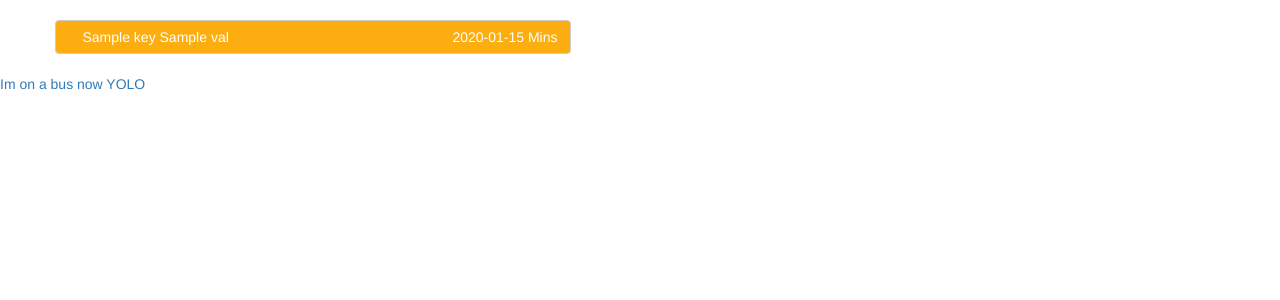
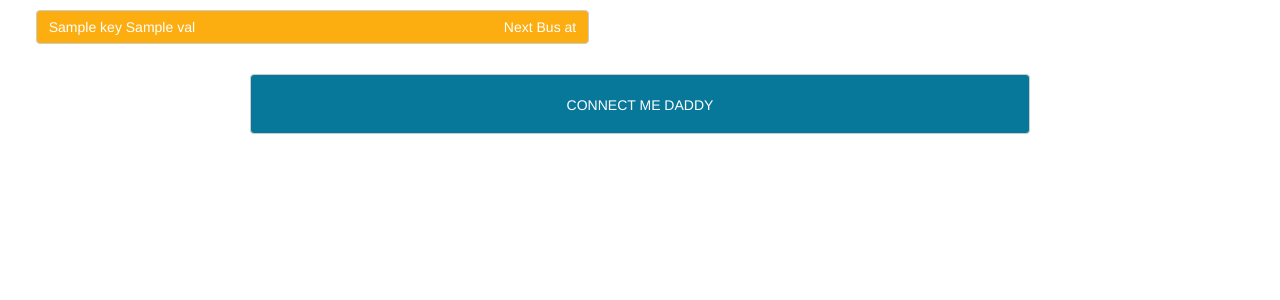
Before and after one commit to nanoengineer/HTN2016-WebBluetoothTransitBeacon, a Flask app: template WebBluetooth/templates/stop.html in a window 1280 px wide. Shown: the top 300 px of the page. Run offline with Flask 2, Linux system fonts and the light colour scheme; the template is opened without the code that fills it: most values are stand-ins (such as "Sample title", 1, 10 or a date in 2020); some libraries are stand-ins or nearby versions.

Commit message:
Things work now! kinda...

```diff
--- a/WebBluetooth/app.yaml
+++ b/WebBluetooth/app.yaml
@@ -5,3 +5,7 @@
 handlers:
 - url: .*
   script: main.app
+
+libraries:
+- name: ssl
+  version: latest
--- a/WebBluetooth/blueprints/onboard_pages.py
+++ b/WebBluetooth/blueprints/onboard_pages.py
@@ -3,6 +3,6 @@
 onboard_pages = Blueprint('onboard_pages', __name__, template_folder='templates')
 
 
-@onboard_pages.route("/")
-def test():
+@onboard_pages.route("/<route_id>")
+def test(route_id):
     return render_template('onboard.html')
--- a/WebBluetooth/requirements.txt
+++ b/WebBluetooth/requirements.txt
@@ -1,2 +1,3 @@
 Flask==0.11.1
 pyrebase
+requests==2.3.0
--- a/WebBluetooth/templates/stop.html
+++ b/WebBluetooth/templates/stop.html
@@ -1,6 +1,7 @@
 <!DOCTYPE html>
 <html>
 <head>
+<meta name="viewport" content="width=device-width, initial-scale=1.0">
 <title>I'm at a bus stop</title>
 <script src="/static/jquery-2.2.4.js"></script>
 <script src="/static/bootstrap-3.3.7.js"></script>
@@ -9,28 +10,59 @@
     function expandSelected(el) {
         $(el).find('.expanded').toggle('hidden')
     }
+
+    function beaconConnect(){
+        navigator.bluetooth.requestDevice({
+          filters: [{
+            services: ['87de0001-51b5-43c3-9ccb-993004dd54aa']
+          }]
+        })
+        .then(function(device){
+            return device.gatt.connect();
+        })
+        .then(function(server){
+          // Getting Battery Service...
+          return server.getPrimaryService('87de0001-51b5-43c3-9ccb-993004dd54aa');
+        })
+        .then(function(service) {
+          // Getting Battery Level Characteristic...
+          return service.getCharacteristic('87de0002-51b5-43c3-9ccb-993004dd54aa');
+        })
+        .then(function(characteristic) {
+          // Reading Battery Level...
+          return characteristic.readValue();
+        })
+        .then(function(value) {
+          window.location.href='/onboard/' + value.getUint8(0);
+        })
+    }
 </script>
 <style>
- .expanded {
-
- }
 </style>
 </head>
 
 <div class="row">
     {% for key, val in routes.iteritems() %}
-    <div class="col-xs-12 col-md-6" style="text-align: center; display: inline-block; padding: 20px;">
-        <div class="row">
-            <button class="btn btn-default" style="width: 80%;  background-color: #FCAD0F; color: white;" onclick="expandSelected(this)">
-                <div class="col-xs-6" style="text-align: left; "> {{ key }} {{ val.name }} </div>
-                <div style="text-align: right;">{{ val.stop_times }} Mins</div>
-                <div class="expanded" style="text-align: right; display: none">asdfasdf</div>
-
+    <div class="col-xs-12 col-md-6" style="text-align: center; display: inline-block; padding: 10px 20px;">
+        <div class="row" style="margin:0">
+            <button class="btn btn-default" style="width: 90%;  background-color: #FCAD0F; color: white;" onclick="expandSelected(this)">
+                <div class="col-xs-4" style="text-align: left; padding-left:0 "> {{ key }} {{ val.name }} </div>
+                <div class="col-xs-8" style="text-align: right; padding-right:0">Next Bus at {{ val.stops.next.strftime('%I:%M %p') }}</div>
+                {% for stop in val.stops.all %}
+                <div class="col-xs-8 col-xs-offset-4 expanded" style="text-align: right;padding-right:0; display: none">{{ stop.strftime('%I:%M %p') }}</div>
+                {% endfor %}
             </button>
         </div>
     </div>
 {% endfor %}
 </div>
 
-
-<a href="/onboard"> Im on a bus now YOLO</a>
+<div class="row">
+    <div class="col-xs-12 col-md-12" style="text-align: center; display: inline-block; padding: 20px;">
+        <div class="row">
+            <a class="btn btn-default" style="width: 60%;background-color: #08789A; padding:0;color: white; height: 60px">
+                <div style="line-height:60px;" onclick="beaconConnect()">CONNECT ME DADDY </div>
+            </a>
+        </div>
+    </div>
+</div>
```
Also changed, not shown: WebBluetooth/blueprints/stop_pages.py (+13 -13 lines), WebBluetooth/data.json (+16 -2 lines), WebBluetooth/helpers/helpers.py (+18 -13 lines), WebBluetooth/templates/onboard.html (+20 -2 lines).
